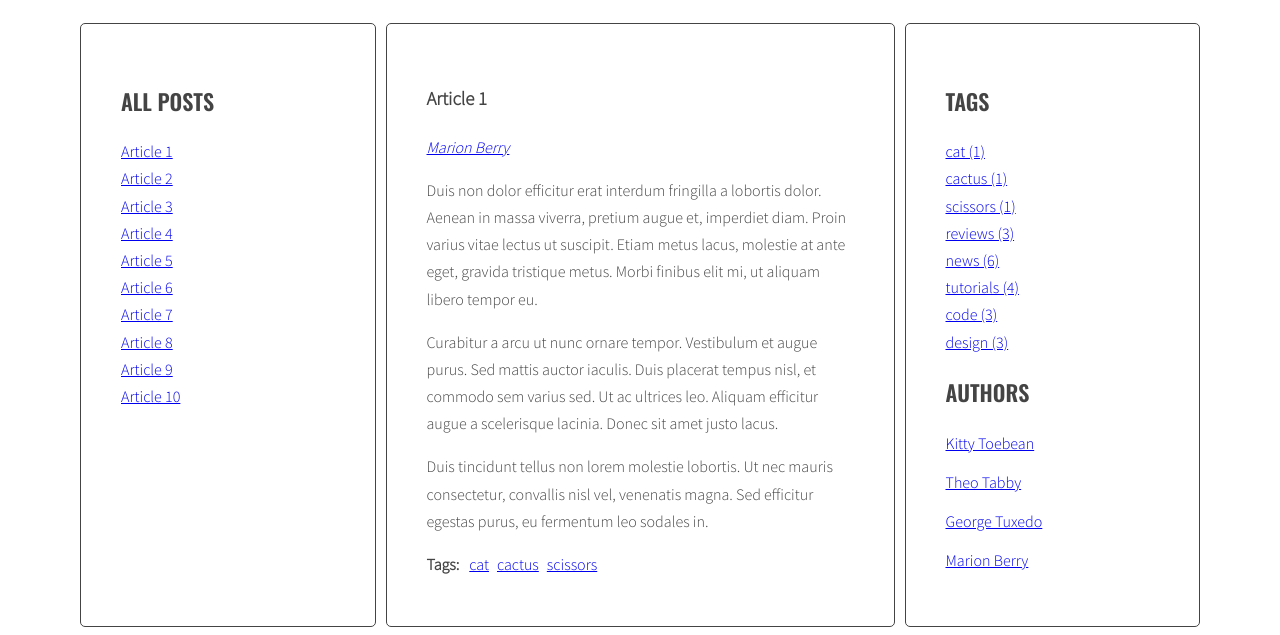
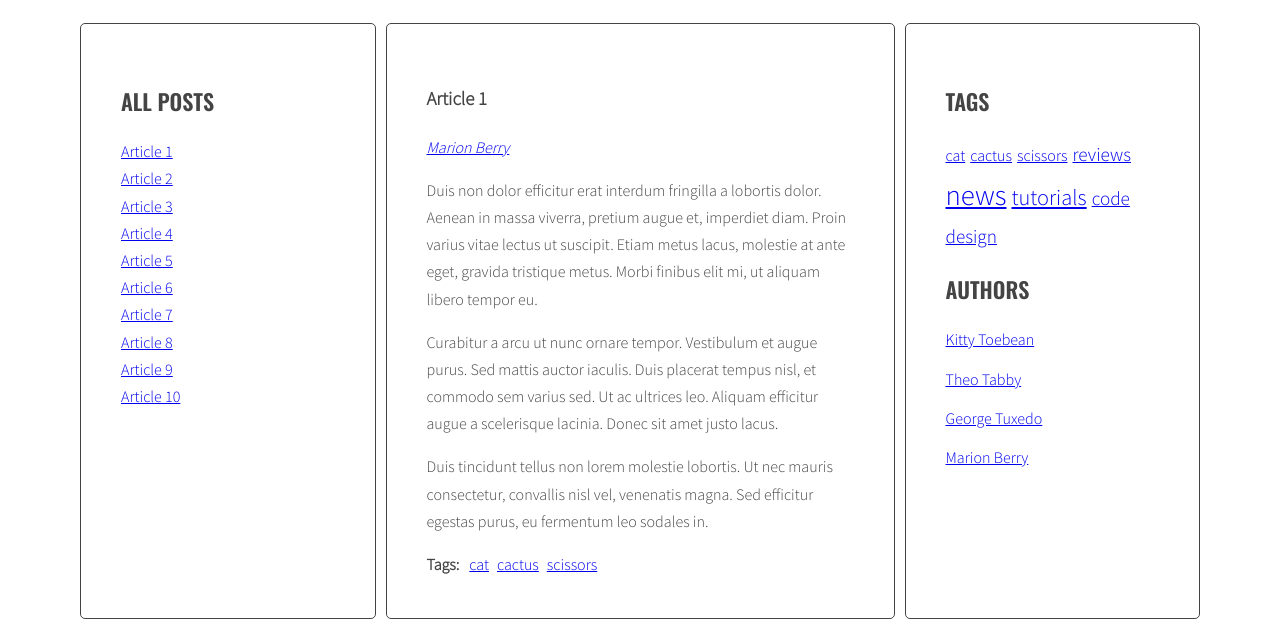
Before and after one commit to marcinkorbec/javascript-blog, a website: page index.html in a window 1280 px wide. Shown: the part 220-855 px from the top of the page. Drawn offline with nearby package versions, Linux system fonts and the light colour scheme.

Commit message:
Add cloud tags

```diff
--- a/js/script.js
+++ b/js/script.js
@@ -96,6 +96,15 @@
   }
 
   // eslint-disable-next-line no-inner-declarations
+  function calculateTagClass(count, params) {
+    const normalizedCount = count - params.min;
+    const normalizedMax = params.max - params.min;
+    const percentage = normalizedCount / normalizedMax;
+    const classNumber = Math.floor( percentage * (optCloudClassCount - 1) + 1 );
+    return optCloudClassPrefix + classNumber;
+  }
+
+  // eslint-disable-next-line no-inner-declarations
   function generateTags(){
     /* [NEW] create a new variable allTags with an empty array */
     let allTags = {};
@@ -138,8 +147,10 @@
 
     /* [NEW] START LOOP: for each tag in allTags: */
     for(let tag in allTags){
+      const tagLinkHTML = '<li><a href="#tag-' + tag + '" class="' + calculateTagClass(allTags[tag], tagsParams) + '">' + tag + '</a></li>';
+      console.log('tagLinkHTML:', tagLinkHTML);
       /* [NEW] generate code of a link and add it to allTagsHTML */
-      allTagsHTML += '<li><a href="#tag-' + tag + '"><span>' + tag + ' '+ '(' + allTags[tag] + ') </span></a></li> ';
+      allTagsHTML += tagLinkHTML;
     }
     /* [NEW] END LOOP: for each tag in allTags: */
     console.log(allTags)
--- a/sass/style.scss
+++ b/sass/style.scss
@@ -119,3 +119,20 @@
     margin: 0 10px 0 0;
   }
 }
+
+.tags li {
+  display: inline-block;
+  margin-right: 5px;
+}
+.tag-size-2 {
+  font-size: 120%;
+}
+.tag-size-3 {
+  font-size: 140%;
+}
+.tag-size-4 {
+  font-size: 160%;
+}
+.tag-size-5 {
+  font-size: 180%;
+}
```
Also changed, not shown: css/style.css, objaśnienie.js (line endings or trailing spaces), 1 other file.
